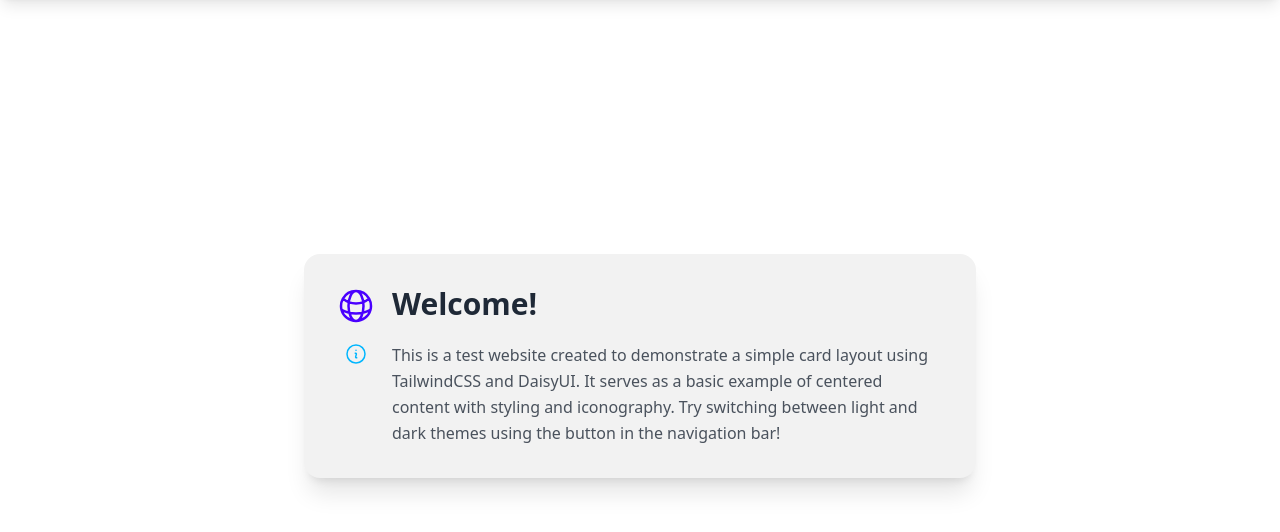
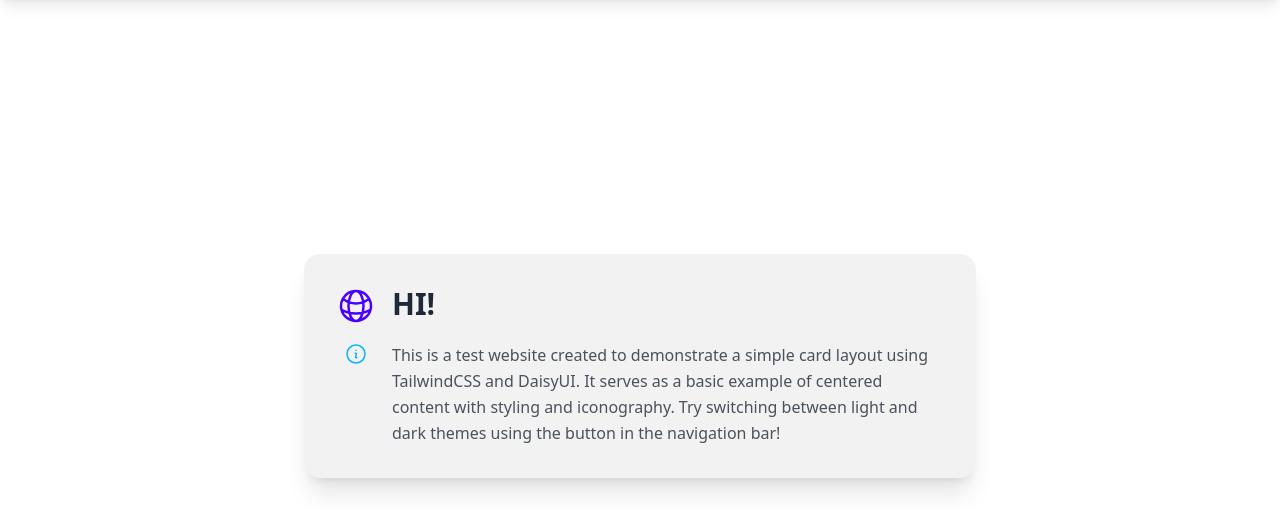
Before and after one commit to seesharprun/github-pages-preview-implementation, a plain HTML site: page index.html in a window 1280 px wide. Shown: the part 66-598 px from the top of the page. Drawn offline with nearby package versions, Linux system fonts and the light colour scheme.

Commit message:
Update index.html

```diff
--- a/index.html
+++ b/index.html
@@ -37,11 +37,11 @@
             <div class="card-body">
                 <!-- Grid Layout: 2 columns, 2 rows -->
                 <div class="grid grid-cols-[auto_1fr] gap-4 items-start">
-                    <!-- Row 1: Globe icon and Welcome title -->
+                    <!-- Row 1: Globe icon and Hello title -->
                     <svg xmlns="http://www.w3.org/2000/svg" fill="none" viewBox="0 0 24 24" stroke-width="1.5" stroke="currentColor" class="w-10 h-10 text-primary mx-auto">
                         <path stroke-linecap="round" stroke-linejoin="round" d="M12 21a9.004 9.004 0 0 0 8.716-6.747M12 21a9.004 9.004 0 0 1-8.716-6.747M12 21c2.485 0 4.5-4.03 4.5-9S14.485 3 12 3m0 18c-2.485 0-4.5-4.03-4.5-9S9.515 3 12 3m0 0a8.997 8.997 0 0 1 7.843 4.582M12 3a8.997 8.997 0 0 0-7.843 4.582m15.686 0A11.953 11.953 0 0 1 12 10.5c-2.998 0-5.74-1.1-7.843-2.918m15.686 0A8.959 8.959 0 0 1 21 12c0 .778-.099 1.533-.284 2.253m0 0A17.919 17.919 0 0 1 12 16.5c-3.162 0-6.133-.815-8.716-2.247m0 0A9.015 9.015 0 0 1 3 12c0-1.605.42-3.113 1.157-4.418" />
                     </svg>
-                    <h2 class="card-title text-3xl">Welcome!</h2>
+                    <h2 class="card-title text-3xl">HI!</h2>
 
                     <!-- Row 2: Info icon and description text -->
                     <svg xmlns="http://www.w3.org/2000/svg" fill="none" viewBox="0 0 24 24" stroke-width="1.5" stroke="currentColor" class="w-6 h-6 text-info mx-auto">
```
